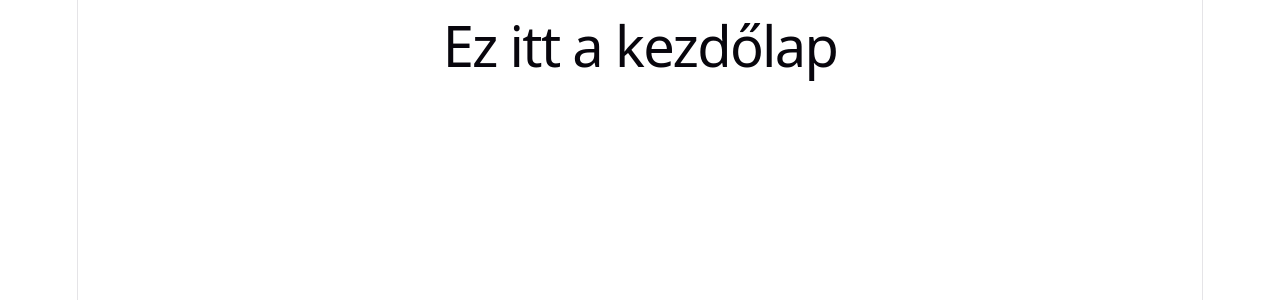
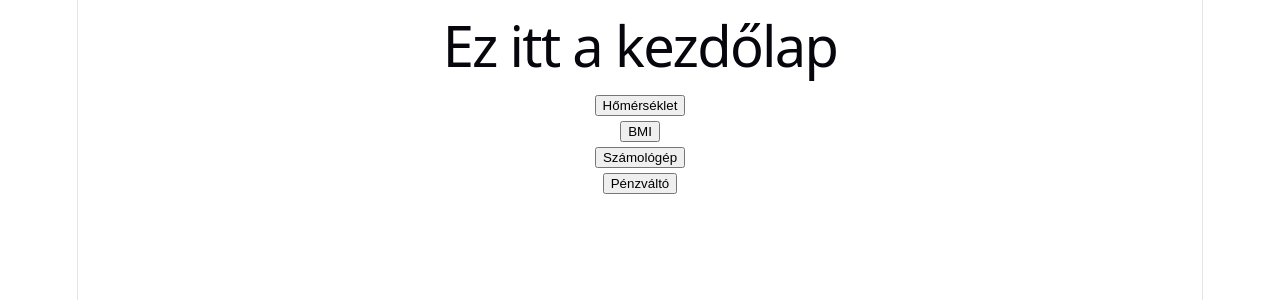
Before and after one commit to GergelyMarcell/reactalapfeladatok, a React (Vite) app: page / in a window 1280 px wide. Shown: the top 300 px of the page. Built offline with nearby package versions, Linux system fonts and the light colour scheme.

Commit message:
kezdolapra gombokkal lehessen a tobbi oldalra durranni

```diff
--- a/src/pages/Kezdolap.tsx
+++ b/src/pages/Kezdolap.tsx
@@ -2,6 +2,22 @@ const Kezdolap = () => {
   return (
     <>
       <h1>Ez itt a kezdőlap</h1>
+
+      <a href="/homerseklet">
+        <button>Hőmérséklet</button>
+      </a>
+
+      <a href="/bmi">
+        <button>BMI</button>
+      </a>
+
+      <a href="/szamologep">
+        <button>Számológép</button>
+      </a>
+
+      <a href="/penzvalto">
+        <button>Pénzváltó</button>
+      </a>
     </>
   );
 };
```
